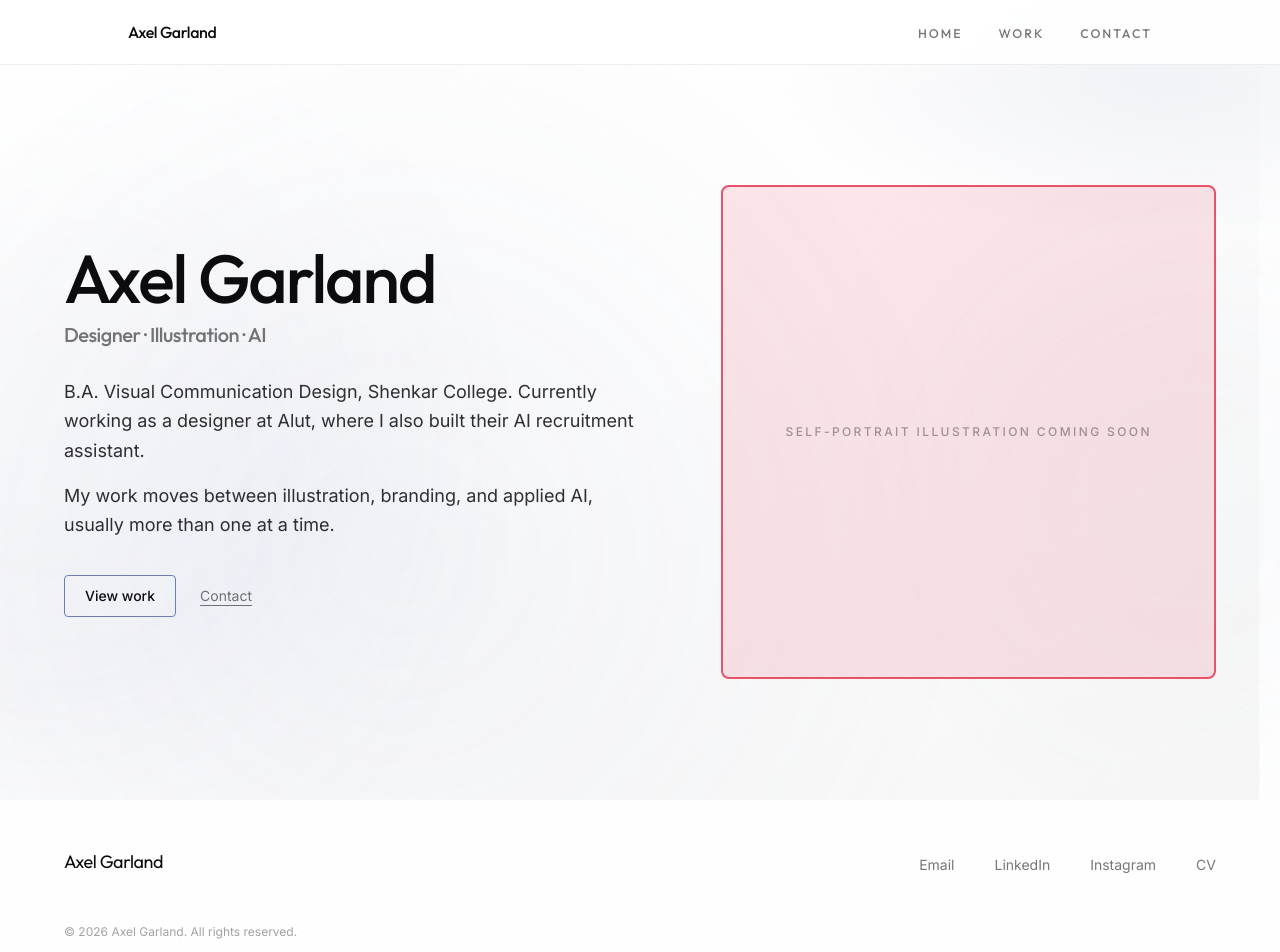
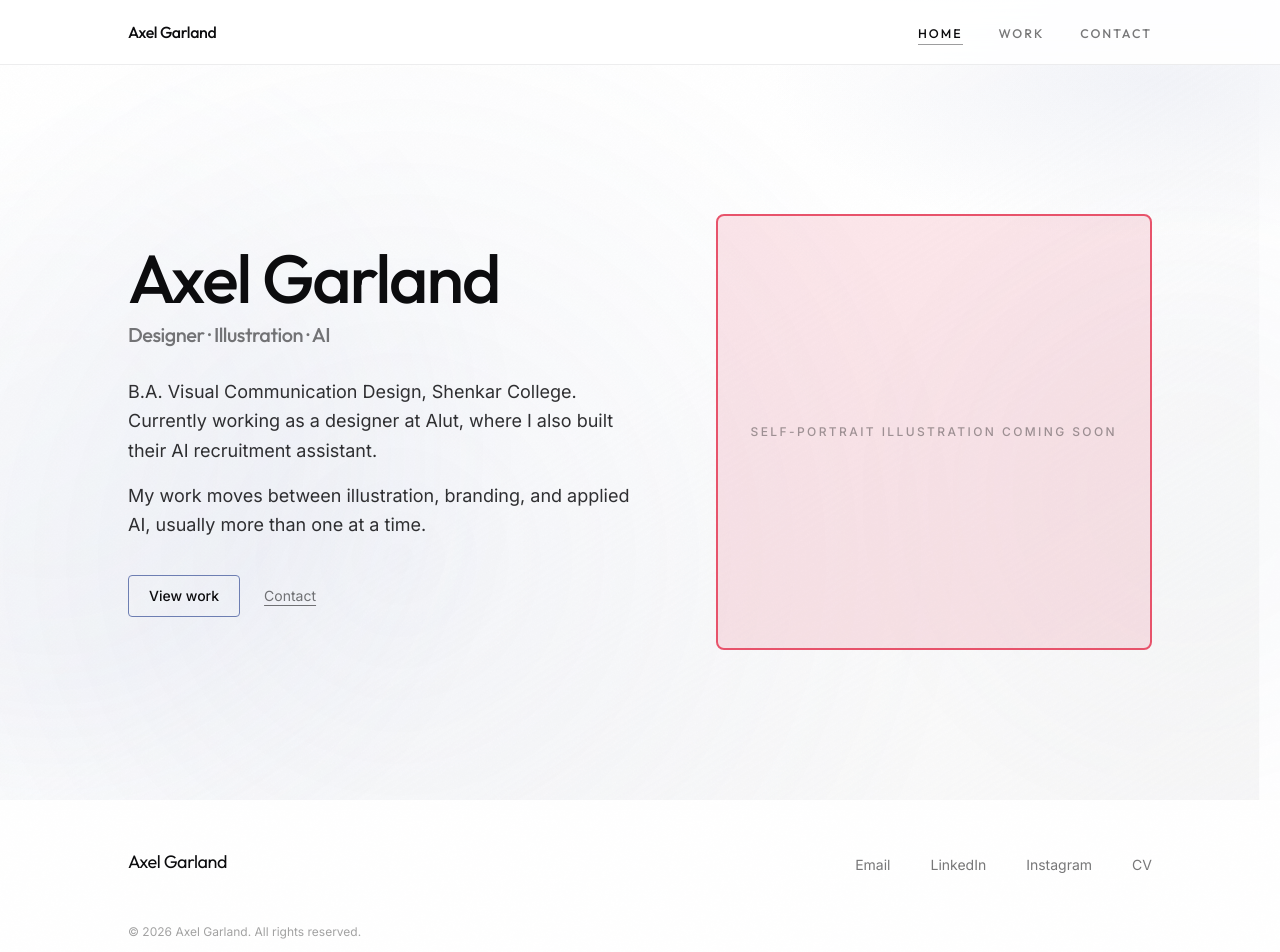
Before and after one commit to AxelGarland/AxelGarland, a Next.js app: page / in a window 1280 px wide. Shown: the top 952 px of the page. Built offline with nearby package versions, Linux system fonts and the light colour scheme; a web font is replaced by a local one.

Commit message:
Fix site-wide alignment (single padding container matching nav pattern) and add active nav-page state

```diff
--- a/app/contact/page.tsx
+++ b/app/contact/page.tsx
@@ -14,9 +14,9 @@ export default function ContactPage() {
       <GrainOverlay />
       <main
         id="main"
-        className="flex min-h-[100dvh] flex-col bg-surface px-6 pb-20 pt-24 sm:px-10 sm:pt-28 md:px-14 lg:px-16"
+        className="flex min-h-[100dvh] flex-col bg-surface pb-20 pt-24 sm:pt-28"
       >
-        <div className="mx-auto w-full max-w-content">
+        <div className="mx-auto w-full max-w-content px-6 sm:px-10 md:px-14 lg:px-16">
           <h1 className="font-display text-[clamp(2rem,6vw,3.75rem)] font-medium tracking-tight text-ink">
             Contact
           </h1>
--- a/app/work/[slug]/page.tsx
+++ b/app/work/[slug]/page.tsx
@@ -85,8 +85,8 @@ export default async function ProjectPage({ params }: PageProps) {
     <>
       <GrainOverlay />
       <main id="main" className="min-h-[100dvh] bg-surface">
-        <article className="px-6 pb-16 pt-24 sm:px-10 sm:pb-20 sm:pt-28 md:px-14 lg:px-16">
-          <div className="mx-auto max-w-content">
+        <article className="pb-16 pt-24 sm:pb-20 sm:pt-28">
+          <div className="mx-auto max-w-content px-6 sm:px-10 md:px-14 lg:px-16">
             <Link
               href="/work"
               className="text-sm text-ink-muted transition-colors duration-500 hover:text-ink"
--- a/app/work/page.tsx
+++ b/app/work/page.tsx
@@ -16,8 +16,8 @@ export default function WorkPage() {
         id="main"
         className="flex min-h-[100dvh] min-h-[100svh] flex-col bg-surface"
       >
-        <header className="px-6 pb-12 pt-24 sm:px-10 sm:pb-14 sm:pt-28 md:px-14 lg:px-16">
-          <div className="mx-auto max-w-content">
+        <header className="pb-12 pt-24 sm:pb-14 sm:pt-28">
+          <div className="mx-auto max-w-content px-6 sm:px-10 md:px-14 lg:px-16">
             <h1 className="font-display text-[clamp(2rem,6vw,3.75rem)] font-medium tracking-tight text-ink">
               Work
             </h1>
@@ -27,7 +27,7 @@ export default function WorkPage() {
           </div>
         </header>
 
-        <div className="flex-1 px-6 pb-20 sm:px-10 md:px-14 lg:px-16">
+        <div className="flex-1 pb-20">
           <IllustrationWork />
         </div>
       </main>
--- a/components/sections/HeroSection.tsx
+++ b/components/sections/HeroSection.tsx
@@ -8,7 +8,7 @@ export function HeroSection() {
   const reduce = useHydrationSafeReducedMotion();
 
   return (
-    <header className="relative flex flex-1 min-h-min flex-col justify-center px-6 pb-6 pt-24 sm:px-10 sm:pb-8 sm:pt-28 md:px-14 md:pb-10 lg:px-16 lg:pb-12">
+    <header className="relative flex flex-1 min-h-min flex-col justify-center pb-6 pt-24 sm:pb-8 sm:pt-28 md:pb-10 lg:pb-12">
       <div aria-hidden className="pointer-events-none absolute inset-0 overflow-hidden">
         <div className="absolute inset-0 bg-glow-radial" />
         <div className="absolute inset-0 bg-glow-corner" />
@@ -41,7 +41,7 @@ export function HeroSection() {
         <Particles reduce={reduce} />
       </div>
 
-      <div className="relative z-10 mx-auto grid w-full max-w-content gap-10 md:grid-cols-[1.2fr_1fr] md:items-center md:gap-12 lg:gap-16">
+      <div className="relative z-10 mx-auto grid max-w-content gap-10 px-6 sm:px-10 md:grid-cols-[1.2fr_1fr] md:items-center md:gap-12 md:px-14 lg:gap-16 lg:px-16">
         <div>
           <h1 className="font-display whitespace-nowrap text-[clamp(2rem,5.5vw,4.25rem)] font-medium leading-[0.92] tracking-[-0.03em] text-ink">
             Axel Garland
--- a/components/sections/IllustrationWork.tsx
+++ b/components/sections/IllustrationWork.tsx
@@ -14,7 +14,7 @@ const SECTIONS: ProjectSection[] = [
 
 export function IllustrationWork() {
   return (
-    <div className="mx-auto max-w-content space-y-20 md:space-y-28">
+    <div className="mx-auto max-w-content space-y-20 px-6 sm:px-10 md:space-y-28 md:px-14 lg:px-16">
       {SECTIONS.map((section) => {
         const items = PROJECTS.filter((p) => p.section === section);
         if (items.length === 0) return null;
--- a/components/sections/SiteFooter.tsx
+++ b/components/sections/SiteFooter.tsx
@@ -7,8 +7,8 @@ const links = [
 
 export function SiteFooter() {
   return (
-    <footer className="px-6 py-12 sm:px-10 md:px-14 lg:px-16">
-      <div className="mx-auto flex max-w-content flex-col gap-10 md:flex-row md:items-end md:justify-between">
+    <footer className="py-12">
+      <div className="mx-auto flex max-w-content flex-col gap-10 px-6 sm:px-10 md:flex-row md:items-end md:justify-between md:px-14 lg:px-16">
         <div>
           <p className="font-display text-lg tracking-tight text-ink">Axel Garland</p>
         </div>
@@ -33,7 +33,7 @@ export function SiteFooter() {
           </ul>
         </nav>
       </div>
-      <p className="mx-auto mt-10 max-w-content text-xs text-ink-subtle md:mt-12">
+      <p className="mx-auto mt-10 max-w-content px-6 text-xs text-ink-subtle sm:px-10 md:mt-12 md:px-14 lg:px-16">
         © {new Date().getFullYear()} Axel Garland. All rights reserved.
       </p>
     </footer>
--- a/components/sections/SiteHeader.tsx
+++ b/components/sections/SiteHeader.tsx
@@ -2,6 +2,7 @@
 
 import { motion } from "framer-motion";
 import Link from "next/link";
+import { usePathname } from "next/navigation";
 
 const NAV_ITEMS = [
   { label: "Home", href: "/" },
@@ -9,7 +10,14 @@ const NAV_ITEMS = [
   { label: "Contact", href: "/contact" },
 ] as const;
 
+function isActive(pathname: string, href: string): boolean {
+  if (href === "/") return pathname === "/";
+  return pathname === href || pathname.startsWith(`${href}/`);
+}
+
 export function SiteHeader() {
+  const pathname = usePathname();
+
   return (
     <header
       className="fixed inset-x-0 top-0 z-[60] w-full border-b border-ink/[0.07] bg-surface/85 backdrop-blur-[12px]"
@@ -25,7 +33,22 @@ export function SiteHeader() {
           Axel Garland
         </Link>
         <ul className="flex list-none items-center gap-7 sm:gap-9">
-          {NAV_ITEMS.map((item) => (
+          {NAV_ITEMS.map((item) => {
+            const active = isActive(pathname, item.href);
+            if (active) {
+              return (
+                <li key={item.label}>
+                  <span
+                    aria-current="page"
+                    className="relative inline-block whitespace-nowrap font-display text-[0.78rem] font-medium uppercase tracking-[0.16em] text-ink"
+                  >
+                    {item.label}
+                    <span className="absolute -bottom-px left-0 h-px w-full bg-ink/40" />
+                  </span>
+                </li>
+              );
+            }
+            return (
               <li key={item.label}>
                 <motion.div whileHover={{ y: -1 }} transition={{ duration: 0.3, ease: [0.22, 1, 0.36, 1] }}>
                   <Link
@@ -39,7 +62,8 @@ export function SiteHeader() {
                   </Link>
                 </motion.div>
               </li>
-          ))}
+            );
+          })}
         </ul>
       </nav>
     </header>
```
Lines whose indentation alone changed are shown as unchanged.
